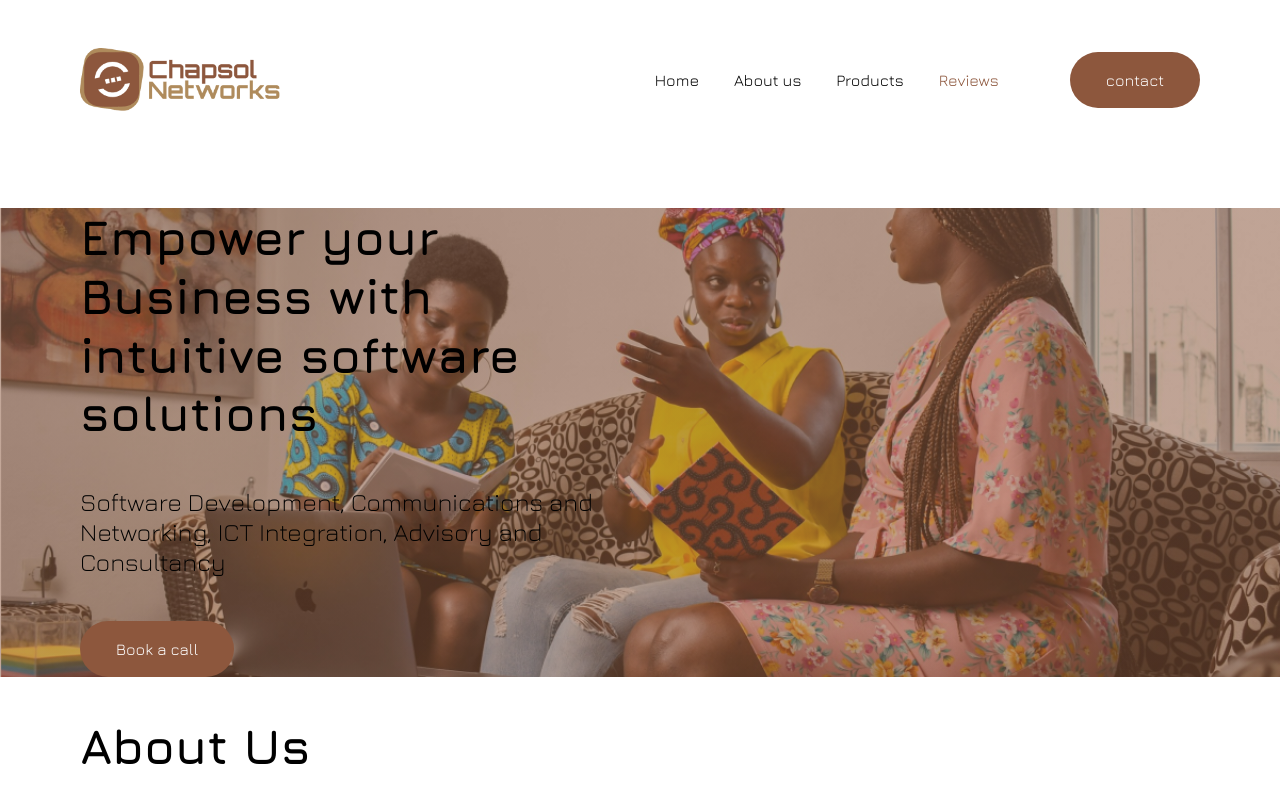
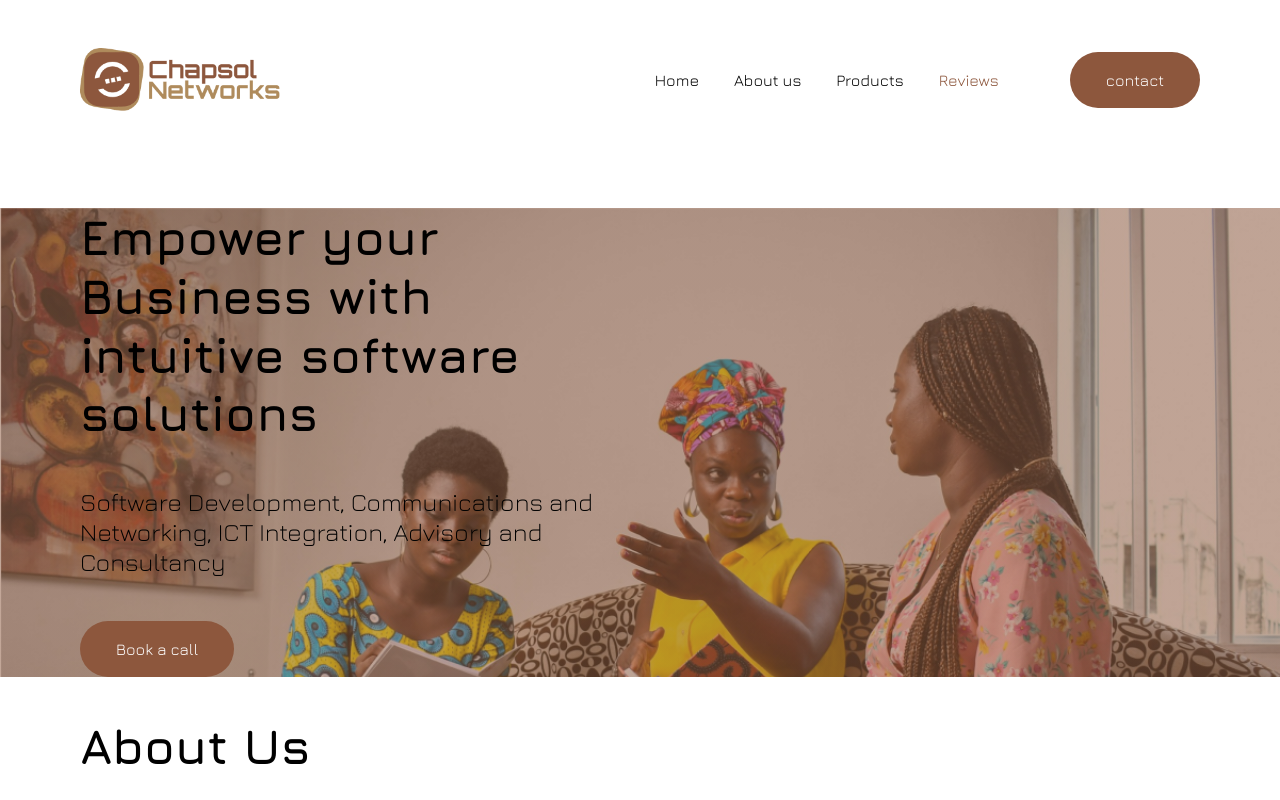
Before and after one commit to GoodboyBadvibes/Chapsol, a Next.js app: page / in a window 1280 px wide. Shown: the top 800 px of the page. Built offline with nearby package versions, Linux system fonts and the light colour scheme.

Commit message:
made final styles for introbanner and misvis

```diff
--- a/src/app/Styles/home.module.css
+++ b/src/app/Styles/home.module.css
@@ -1,7 +1,7 @@
 .header{
   font-size: 49px;
   font-weight: 700;
-  line-height: 58.8px;
+  line-height: 58.8px;;
 }
 
 .content{
@@ -12,10 +12,14 @@
 
 .introBanner{
   background-image: linear-gradient(to right,#8d583d87,#8d583d87),url('/introBanner.png');
-  background-attachment: fixed;
+  /* background-attachment: fixed; */
   background-size: cover;
-  background-position: center;
+  background-position: start;
   backface-visibility: hidden;
+}
+
+.misandvis{
+  width:50%;
 }
 
 /* .headerImage{
@@ -56,6 +60,10 @@
     font-weight: 300;
     line-height: 30px;
   }
+
+  .misandvis{
+    width:100%;
+  }
 }
 
 @media screen and (max-width:360px){
```
